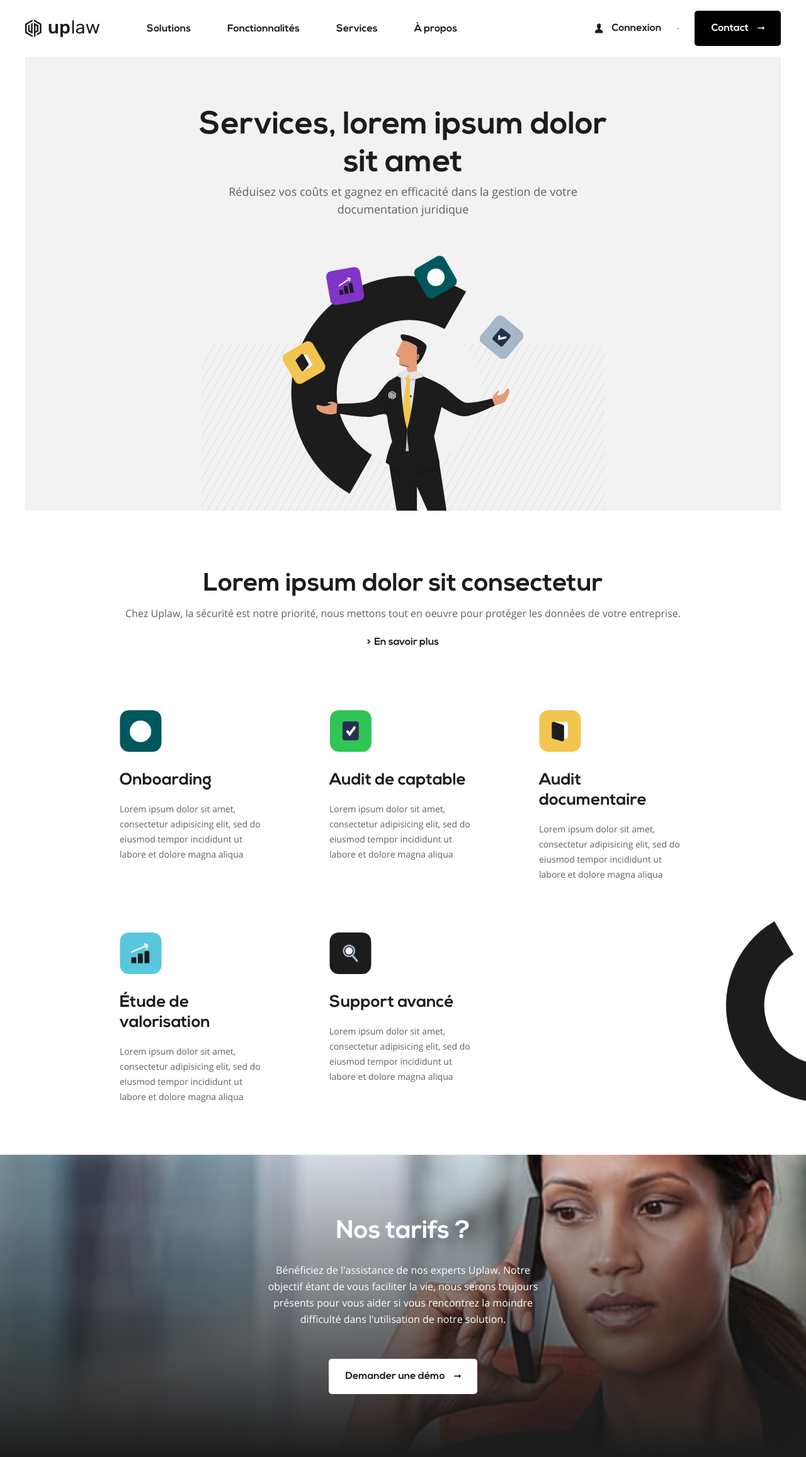
After one commit to leonardchalvet/Uplaw, a PHP site: page /services.php in a window 1280 px wide. The commit adds this page. Shown: the whole page at 63% size. Run offline with PHP 8.4, Linux system fonts and the light colour scheme.

Commit message:
Page services

```diff
--- /dev/null
+++ b/Front/script/minify/services-min.js
@@ -0,0 +1 @@
+$(window).on("load",function(){window.matchMedia("(min-width: 700px)").matches&&$("#section-features .obj-1").attr("data-parallax",'{"y": -160, "rotateZ": -80, "smoothness": 40}')});
--- /dev/null
+++ b/Front/services.php
@@ -0,0 +1,148 @@
+<html>
+	<head>
+
+		<title>Services</title>
+
+		<meta name="description" content="" />
+
+		<meta http-equiv="content-type" content="text/html; charset=utf8" />
+
+		<meta name="viewport" content="width=device-width, initial-scale=1.0">
+
+		<link rel="stylesheet" type="text/css" href="style/css/services.css">
+
+		<script type="text/javascript" src="script/minify/jQuery.3.3.1-min.js"></script>
+
+		<script type="text/javascript" src="script/minify/jquery.parallax-scroll-min.js"></script>
+
+		<script type="text/javascript" src="script/minify/bodymovin-min.js"></script>
+
+	</head>
+
+	<body>
+
+		<?php include('common-header.php') ?>
+
+		<main>
+
+			<section id="section-cover">
+				<div class="wrapper">
+					<div class="container-text">
+						<h1>
+							Services, lorem ipsum dolor sit amet
+						</h1>
+						<p>
+							Réduisez vos coûts et gagnez en efficacité dans la gestion de votre documentation juridique
+						</p>
+					</div>
+					<div class="container-illu">
+						<img class="illu" src="img/services/illu-cover.svg" alt="">
+						<img class="obj-1" src="img/common/common-shape-lines-black.svg" alt="">
+					</div>
+				</div>
+			</section>
+
+			<section id="section-features">
+				<div class="wrapper">
+					<div class="container-text">
+						<h2>
+							Lorem ipsum dolor sit consectetur
+						</h2>
+						<p>
+							Chez Uplaw, la sécurité est notre priorité, nous mettons tout en oeuvre pour protéger les données de votre entreprise.
+						</p>
+						<a href="">
+							<span class="link-arrow">
+								>
+							</span>
+							<span class="link-text">
+								En savoir plus
+							</span>
+						</a>
+					</div>
+
+					<div class="container-el">
+						<div class="el">
+							<img src="img/services/icn-ftr-board.svg" alt="">
+							<h3>
+								Onboarding
+							</h3>
+							<p>
+								Lorem ipsum dolor sit amet, consectetur adipisicing elit, sed do eiusmod tempor incididunt ut labore et dolore magna aliqua
+							</p>
+						</div>
+
+						<div class="el">
+							<img src="img/services/icn-ftr-audit.svg" alt="">
+							<h3>
+								Audit de captable
+							</h3>
+							<p>
+								Lorem ipsum dolor sit amet, consectetur adipisicing elit, sed do eiusmod tempor incididunt ut labore et dolore magna aliqua
+							</p>
+						</div>
+
+						<div class="el">
+							<img src="img/services/icn-ftr-document.svg" alt="">
+							<h3>
+								Audit documentaire
+							</h3>
+							<p>
+								Lorem ipsum dolor sit amet, consectetur adipisicing elit, sed do eiusmod tempor incididunt ut labore et dolore magna aliqua
+							</p>
+						</div>
+
+						<div class="el">
+							<img src="img/services/icn-ftr-etude.svg" alt="">
+							<h3>
+								Étude de valorisation
+							</h3>
+							<p>
+								Lorem ipsum dolor sit amet, consectetur adipisicing elit, sed do eiusmod tempor incididunt ut labore et dolore magna aliqua
+							</p>
+						</div>
+
+						<div class="el">
+							<img src="img/services/icn-ftr-search.svg" alt="">
+							<h3>
+								Support avancé
+							</h3>
+							<p>
+								Lorem ipsum dolor sit amet, consectetur adipisicing elit, sed do eiusmod tempor incididunt ut labore et dolore magna aliqua
+							</p>
+						</div>
+					</div>
+
+					<img class="obj-1" src="img/common/common-shape-1.svg" alt="">
+				</div>
+			</section>
+
+			<section id="cm-section-demo">
+				<div class="cover" style="background-image: url(img/features/demo-cover.jpg);"></div>
+				<div class="wrapper">
+					<div class="container-text">
+						<h2>Nos tarifs ?</h2>
+						<p>
+							Bénéficiez de l'assistance de nos experts Uplaw. Notre objectif étant de vous faciliter la vie, nous serons toujours présents pour vous aider si vous rencontrez la moindre difficulté dans l'utilisation de notre solution.
+						</p>
+						<a href="#" class="style-white hover-center">
+							<span class="btn-text">
+								Demander une démo
+							</span>
+							<svg class="btn-arrow" viewBox="0 0 13 6">
+							   <use xlink:href="img/common/arrow-1.svg#arrow-1"></use>
+							</svg>
+						</a>
+					</div>
+				</div>
+			</section>
+
+		</main>
+
+		<?php include('common-footer.php') ?>
+
+		<script type="text/javascript" src="script/minify/common-min.js"></script>
+
+		<script type="text/javascript" src="script/minify/services-min.js"></script>
+	</body>
+</html>
--- a/Front/style/scss/features.scss
+++ b/Front/style/scss/features.scss
@@ -31,6 +31,7 @@ main{
 		position: relative;
 		margin: 60px auto 0px auto;
 		.illu{
+			display: block;
 			width: 90%;
 			margin: auto;
 			position: relative;
--- /dev/null
+++ b/Front/style/scss/services.scss
@@ -0,0 +1,117 @@
+@import 'common.scss';
+@import 'header.scss';
+
+/*====================================
+=            PAGE SERVICES           =
+====================================*/
+
+
+#section-cover{
+	position: relative;
+	padding-top: 90px;
+	.wrapper{
+		overflow: hidden;
+		@include styleGrid1;
+		padding-top: 80px;
+		padding-bottom: 55px;
+		background-color: $colorMain_7;
+	}
+	.container-text{
+		max-width: 650px;
+		margin: auto;
+		text-align: center;
+		h1{
+			@include styleH1;
+			color: $colorMain_1;
+		}
+		p{
+			@include styleParagraphBig;
+		}
+	}
+	.container-illu{
+		width: 640px;
+		height: 350px;
+		position: relative;
+		margin: 60px auto 0px auto;
+		.illu{
+			width: 60%;
+			position: absolute;
+			left: 50%;
+			bottom: 0px;
+			transform: translateX(-50%);
+			position: relative;
+			z-index: 1;
+		}
+		.obj-1{
+			position: absolute;
+			left: 0px;
+			top: 40%;
+			width: 100%;
+			opacity: 0.1;
+		}
+	}
+}
+
+#section-features{
+	margin-top: 95px;
+	position: relative;
+	.wrapper{
+		@include styleGrid4;
+	}
+	.container-text{
+		text-align: center;
+		position: relative;
+		h2{
+			@include styleH2;
+		}
+		p{
+			margin-top: 10px;
+			@include styleParagraphMedium;
+		}
+		a{
+			margin-top: 25px;
+			@include styleLink;
+		}
+	}
+	.container-el{
+		margin-top: 95px;
+		display: flex;
+		flex-flow: row wrap;
+		align-items: flex-start;
+		justify-content: space-between;
+		.el{
+			width: 26%;
+			margin-bottom: 80px;
+			.icn{
+				width: 65px;
+				img{
+					width: 100%;
+				}
+			}
+			h3{
+				margin-top: 30px;
+				@include styleH4;
+			}
+			p{
+				margin-top: 17px;
+				@include styleParagraphSmall;
+			}
+		}
+		&:after{
+			content: '';
+			width: 26%;
+		}
+	}
+	.obj-1{
+		position: absolute;
+		left: 90%;
+		width: 300px;
+		top: 60%;
+	}
+}
+
+/*========================================
+=            END PAGE SERVICES           =
+========================================*/
+
+@import 'footer.scss';
```
Also changed, not shown: Front/script/js/services.js (added, +10 -0 lines), Front/img/services/icn-ftr-audit.svg (added), Front/img/services/icn-ftr-board.svg (added), Front/img/services/icn-ftr-document.svg (added), Front/img/services/icn-ftr-etude.svg (added), Front/img/services/icn-ftr-search.svg (added), Front/img/services/illu-cover.svg (added), Front/style/css/features.css, Front/style/css/services.css (added), 5 other files.
